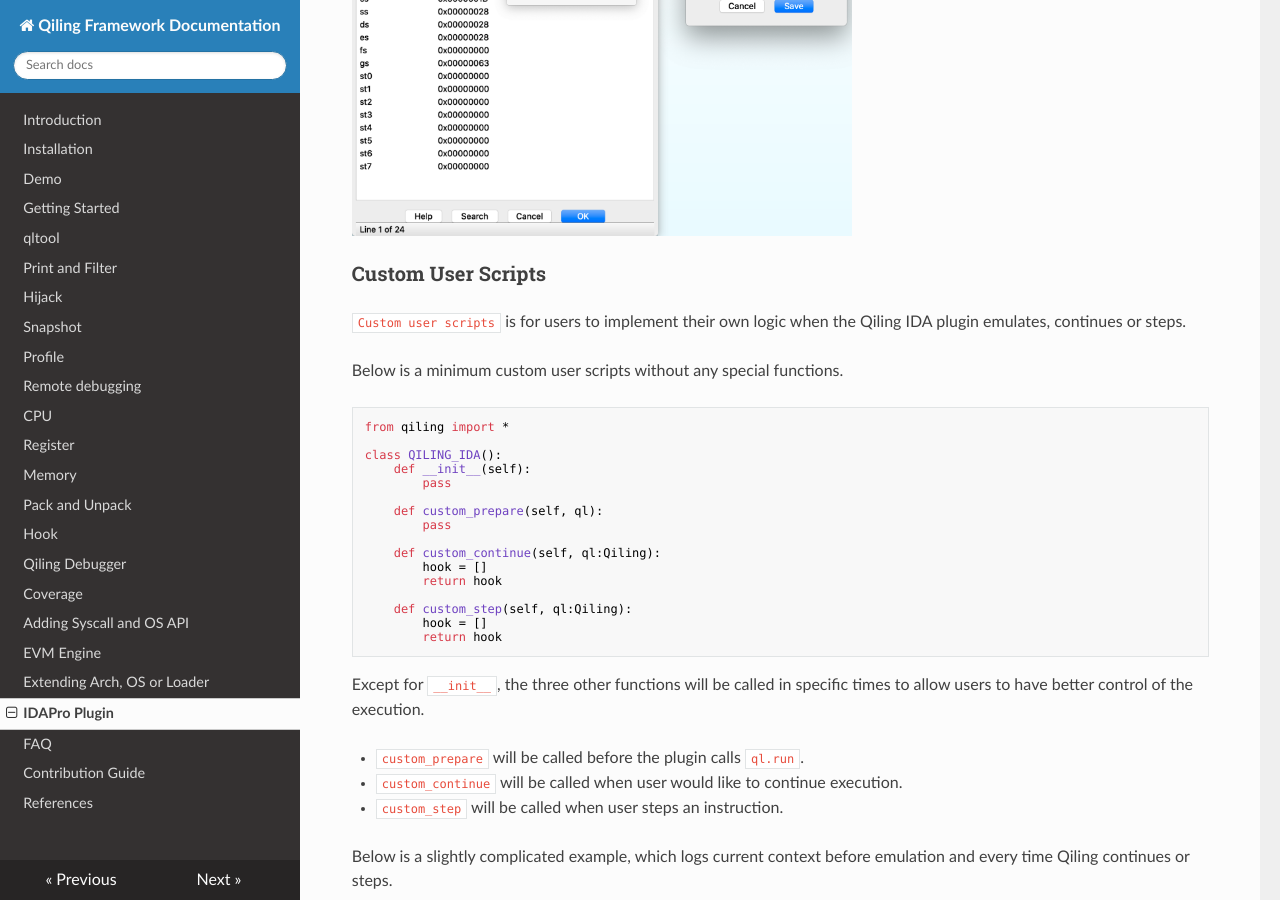
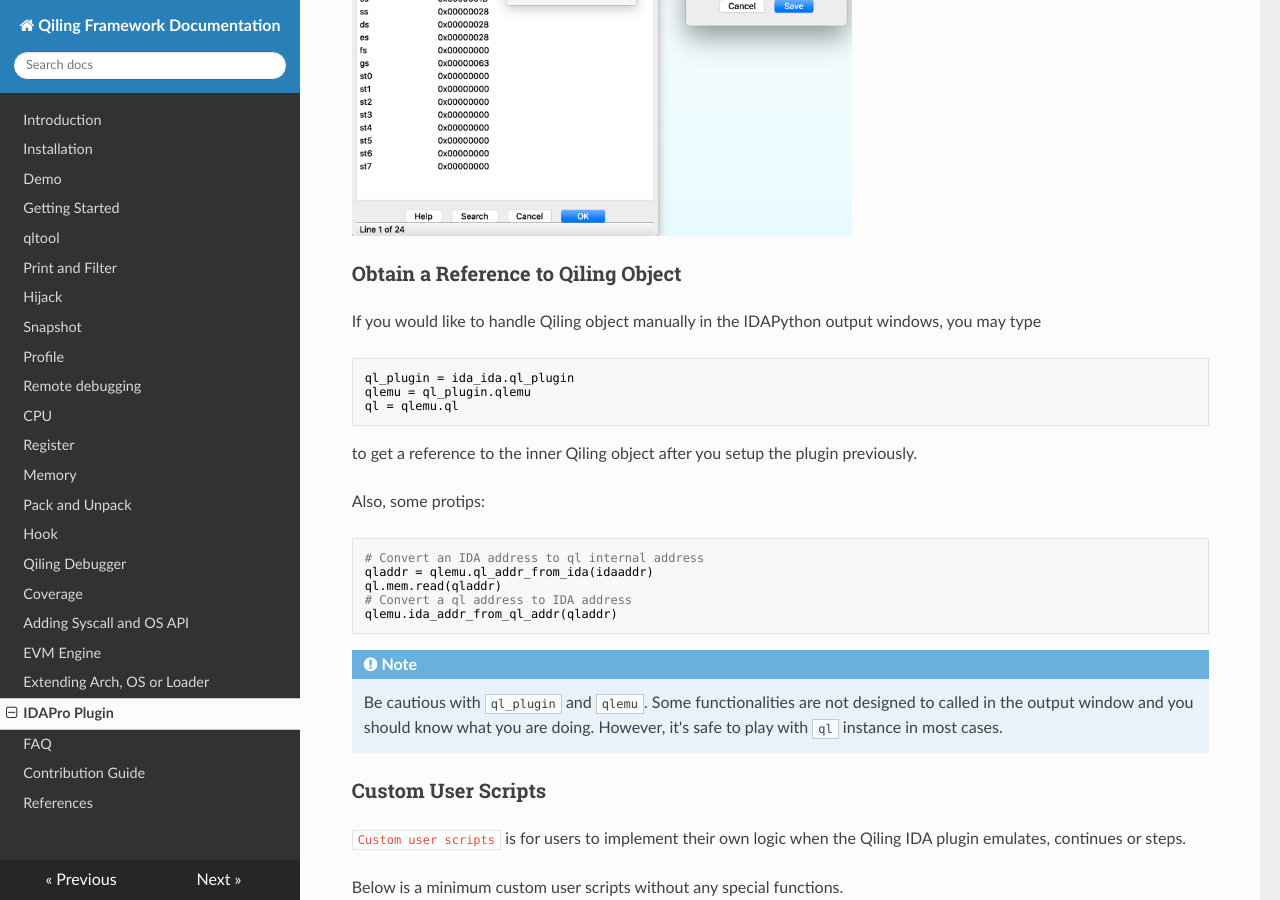
Before and after one commit to qilingframework/rtfd.io, an MkDocs documentation site: the page built from docs/ida.md, in a window 1280 px wide and 900 px high, scrolled down 6530 px. Built offline with MkDocs 1.6.1, drawn with Linux system fonts in a browser that asks for light colours; nearby versions of some CDN libraries.

Commit message:
Update how to obtain a reference to ql instance

````diff
--- a/docs/ida.md
+++ b/docs/ida.md
@@ -137,6 +137,31 @@ IDA breakpoints are also supported. Press `F2` to set a breakpoint, select menu
 CPU registers can also be edited in the register view window. Right-click on the register, select menu `Edit Register` and input new value.
 
 [![](img/ida13.png){: style="height:auto;width:500px;display:block;margin:left"}](img/ida13.png)
+
+### Obtain a Reference to Qiling Object
+
+If you would like to handle Qiling object manually in the IDAPython output windows, you may type
+
+```python
+ql_plugin = ida_ida.ql_plugin
+qlemu = ql_plugin.qlemu
+ql = qlemu.ql
+```
+
+to get a reference to the inner Qiling object after you setup the plugin previously.
+
+Also, some protips:
+
+```python
+# Convert an IDA address to ql internal address
+qladdr = qlemu.ql_addr_from_ida(idaaddr)
+ql.mem.read(qladdr)
+# Convert a ql address to IDA address
+qlemu.ida_addr_from_ql_addr(qladdr)
+```
+
+!!! note
+    Be cautious with `ql_plugin` and `qlemu`. Some functionalities are not designed to called in the output window and you should know what you are doing. However, it's safe to play with `ql` instance in most cases.
 
 ### Custom User Scripts
 
````
